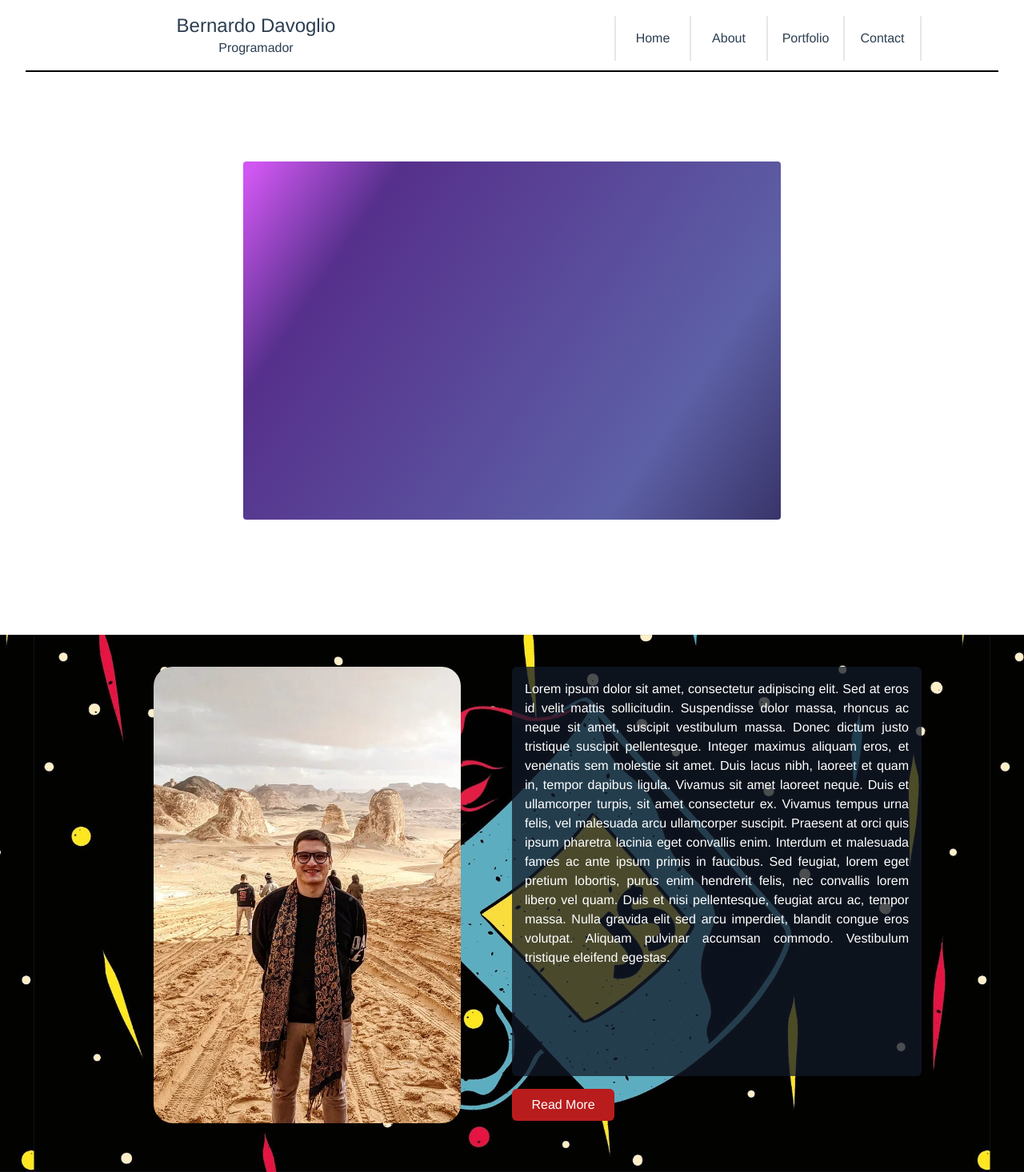
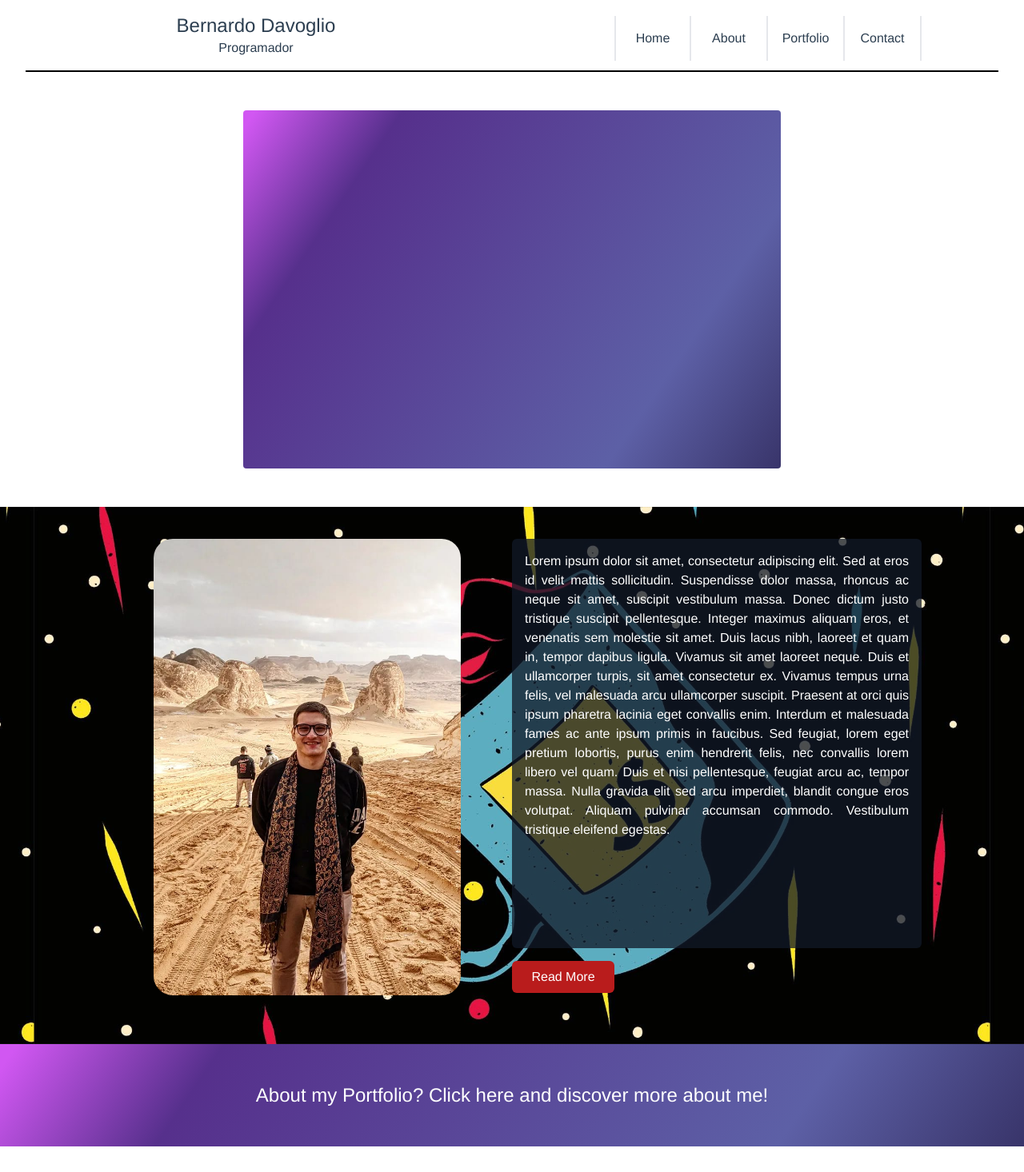
Before and after one commit to BerDavoglio/portfolio_front_v1, a Vue app: page / in a window 1280 px wide. Shown: the whole page at 80% size. After the commit the page ends 1434 px from the top, so only its background shows below. Built offline with nearby package versions, Linux system fonts and the light colour scheme.

Commit message:
Create portfolio button to idicate to proper page

```diff
--- a/src/components/home/PortfolioComponent.vue
+++ b/src/components/home/PortfolioComponent.vue
@@ -1,5 +1,8 @@
 <template>
   <div class="portfolio">
+    <div className="teste h-32 pt-12 text-2xl text-white cursor-pointer">
+      About my Portfolio? Click here and discover more about me!
+    </div>
   </div>
 </template>
 
@@ -10,3 +13,17 @@ export default {
   },
 };
 </script>
+
+<style scoped>
+div.teste {
+  background: linear-gradient(124.09deg,
+      #D157F2 1.58%, #56308C 20.51%,
+      #5D60A6 77.34%, #1F1640 115.83%);
+}
+
+div.teste:hover {
+  background: linear-gradient(124.09deg,
+      #A042BA 1.58%, #381F5B 20.51%,
+      #33355B 77.34%, #0D091A 115.83%);
+}
+</style>
--- a/src/components/home/ShareComponent.vue
+++ b/src/components/home/ShareComponent.vue
@@ -1,5 +1,5 @@
 <template>
-  <div class="share" className="h-[42rem] p-20">
+  <div class="share" className="h-[32rem] p-4">
     <div className="h-[28rem] w-[42rem] mx-auto rounded" style="
                 background: linear-gradient(124.09deg, #D157F2 1.58%, #56308C 20.51%,
               #5D60A6 77.34%, #1F1640 115.83%);"></div>
--- a/vue.config.js
+++ b/vue.config.js
@@ -2,5 +2,5 @@ const { defineConfig } = require('@vue/cli-service');
 
 module.exports = defineConfig({
   transpileDependencies: true,
-  publicPath: '/portfolio/',
+  publicPath: '/portfolio_front_v1/',
 });
```
